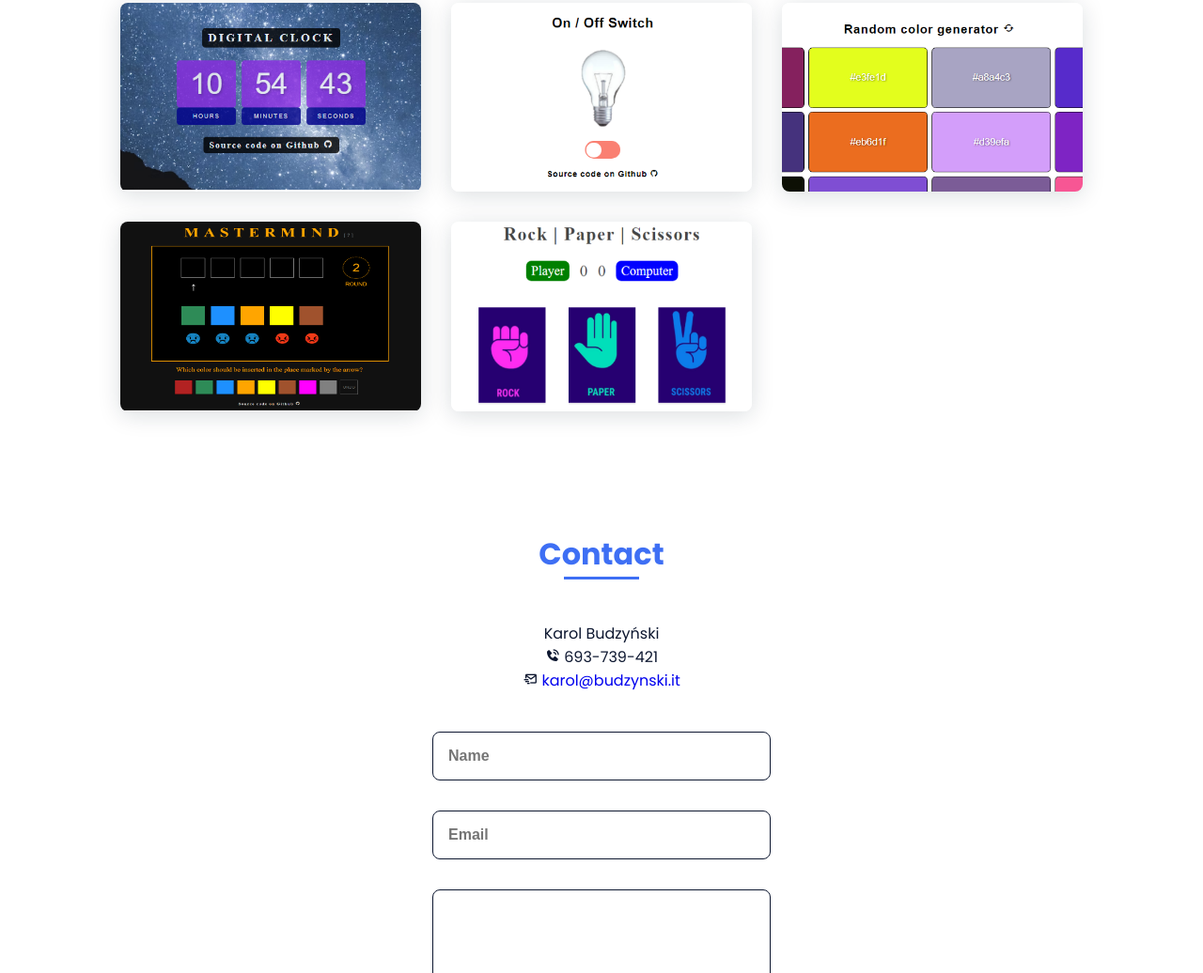
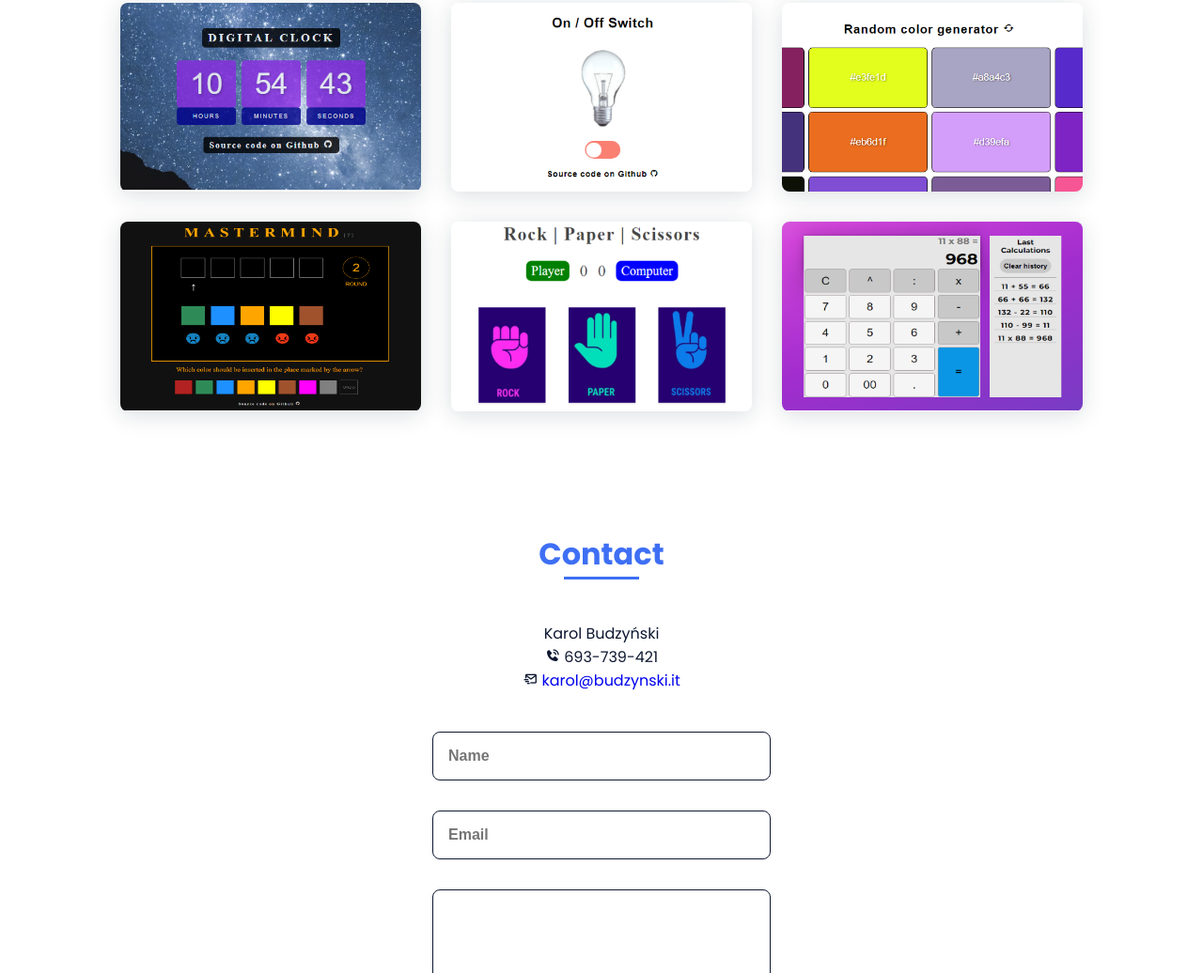
Before and after one commit to budzynskikarol/budzynskikarol.github.io, a plain HTML site: page index.html in a window 1280 px wide. Shown: the part 2999-4035 px from the top of the page at 94% size. Drawn offline with nearby package versions, Linux system fonts and the light colour scheme.

Commit message:
Update index.html

```diff
--- a/index.html
+++ b/index.html
@@ -214,6 +214,11 @@
                     <a href="https://budzynskikarol.github.io/rock-paper-scissors/" target=_blank class="projects__img">
                         <img src="assets/img/rps.png" alt="">
                     </a>
+
+                    <a href="https://budzynskikarol.github.io/calculator/" target=_blank class="projects__img">
+                        <img src="assets/img/calculator_ico.png" alt="">
+                    </a>
+
                 </div>
             </section>
 
```
